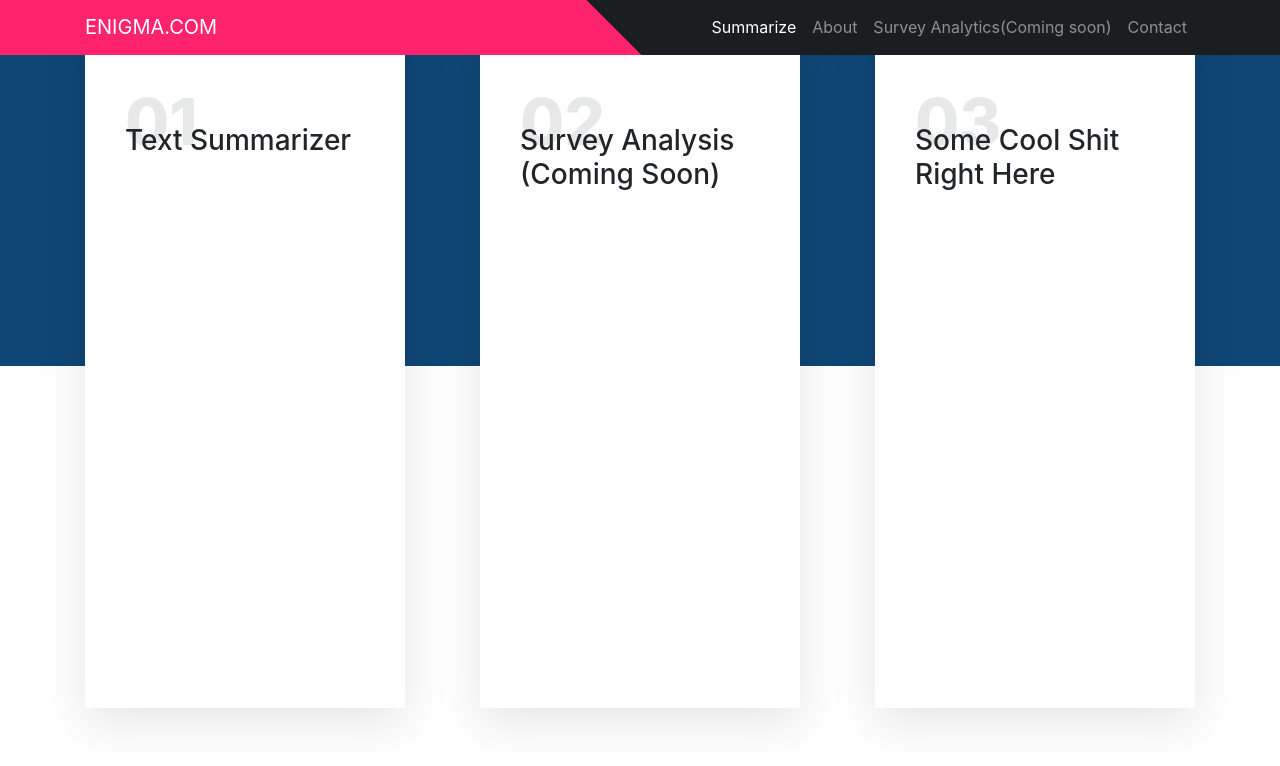
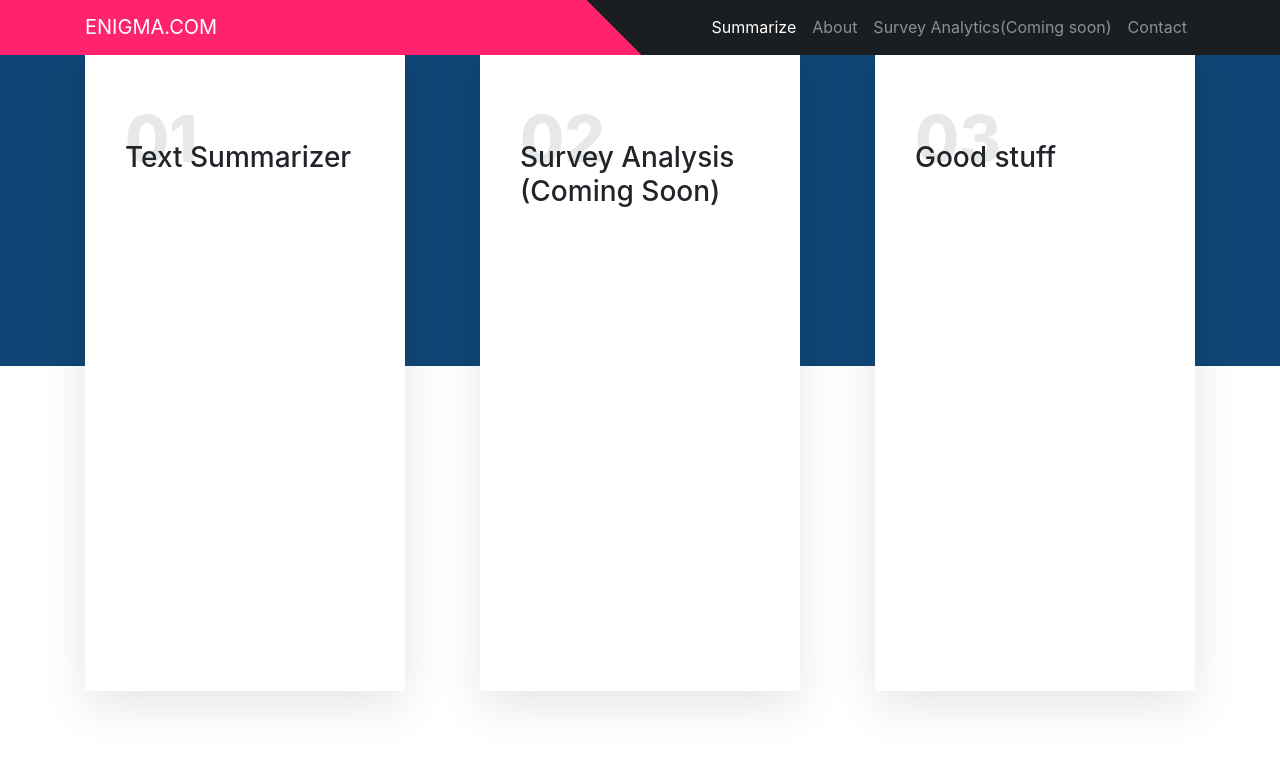
Before and after one commit to AndreLiu1225/Enigma, a Flask app: page /about in a window 1280 px wide. Shown: the part 34-800 px from the top of the page. Run offline with Flask 2, Linux system fonts and the light colour scheme; parts of the project's set-up code (start-up, migrations or seed data) failed here and were passed over; some libraries are stand-ins or nearby versions.

Commit message:
Update about.html

```diff
--- a/templates/about.html
+++ b/templates/about.html
@@ -76,8 +76,8 @@
         </div>
         <div class="box">
             <h2>03</h2>
-            <h3>Some Cool Shit Right Here</h3>
-            <p>If you wanna see more cool shit and you are a developer of some sorts in python
+            <h3>Good stuff</h3>
+            <p>If you wanna see more cool things and you are a developer of some sorts in python
                or have experience in creating cool animations with CSS and HTML, please do contact me at the contact page. P.S. Don't spam</p>
         </div>
     </div>
```
